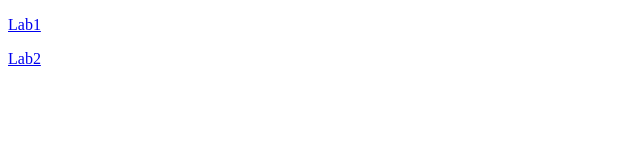
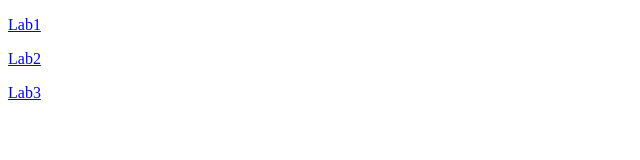
Before and after one commit to impinkflwr/zotov-211-352-web-dev-2022-1, a plain HTML site: page index.html in a window 1280 px wide. Shown: the full height of the page, 0-640 px from the left. Drawn offline with Linux system fonts and the light colour scheme.

Commit message:
Update index.html

```diff
--- a/index.html
+++ b/index.html
@@ -8,5 +8,6 @@
 <body>
 	<p><a href="https://impinkflwr.github.io/zotov-211-352-web-dev-2022-1/Lab1/">Lab1</a></p>
 	<p><a href="https://impinkflwr.github.io/zotov-211-352-web-dev-2022-1/Lab2/">Lab2</a></p>
+	<p><a href="https://impinkflwr.github.io/zotov-211-352-web-dev-2022-1/Lab3/">Lab3</a></p>
 </body>
 </html>
```
